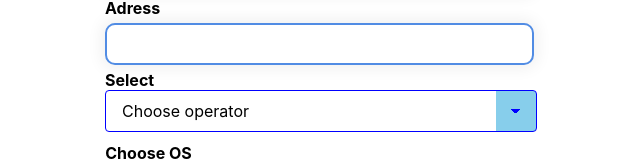
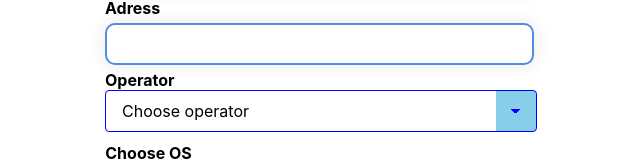
Before and after one commit to RomanPolianski/contacts-list, a React (Create React App) app: page /create in a window 1280 px wide. Shown: the part 485-646 px from the top of the page, without its empty margins (310-950 px from the left). Built offline with nearby package versions, Linux system fonts and the light colour scheme.

Commit message:
Fix operator field

```diff
--- a/src/Components/CreatePage/CreatePage.jsx
+++ b/src/Components/CreatePage/CreatePage.jsx
@@ -79,7 +79,7 @@ const CreatePage = () => {
             <InputField label="Adress" name="adress" type="text" />
             <Select
               control="select"
-              label="Select operator"
+              label="Operator"
               name="operator"
               options={dropDownOptions}
             />
```
